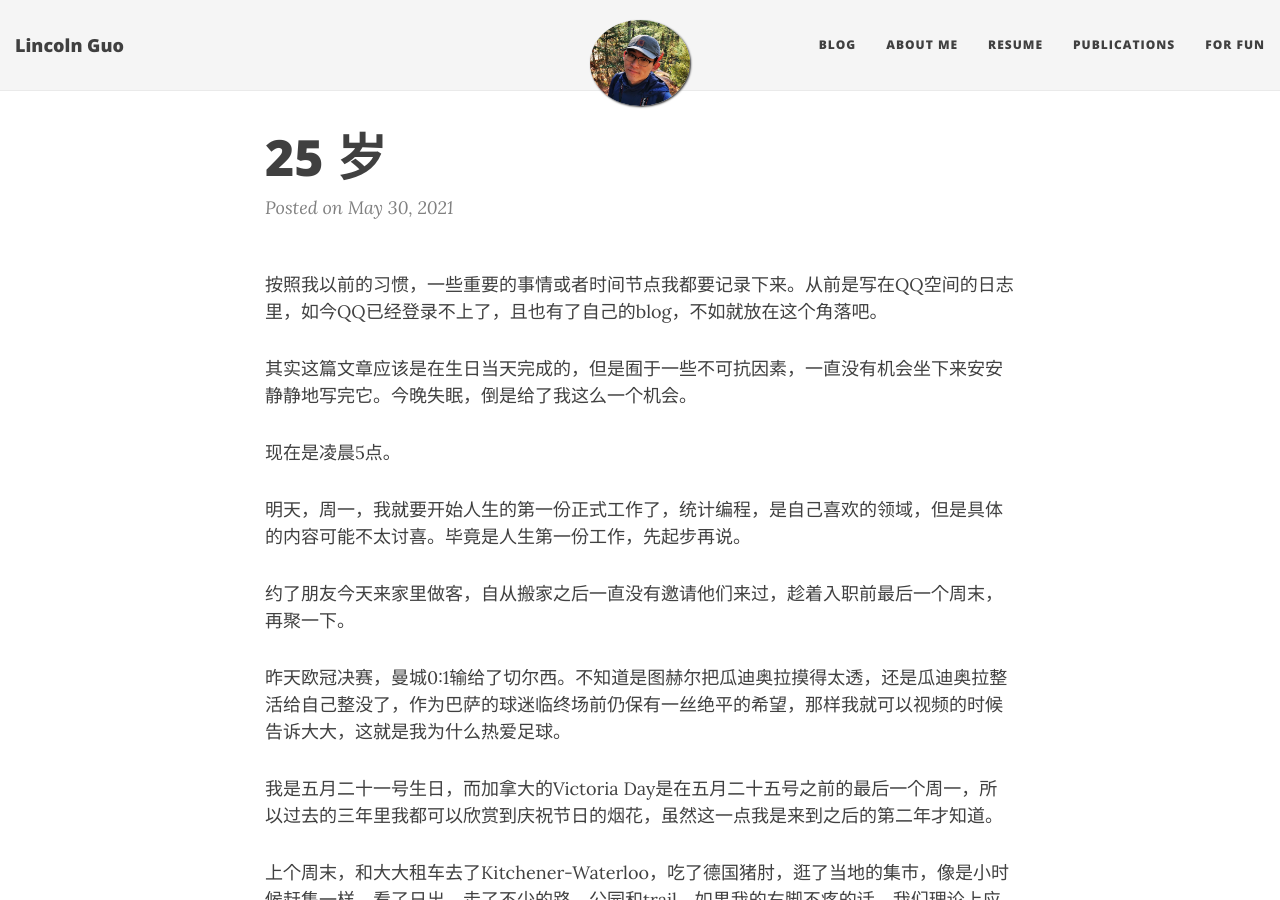
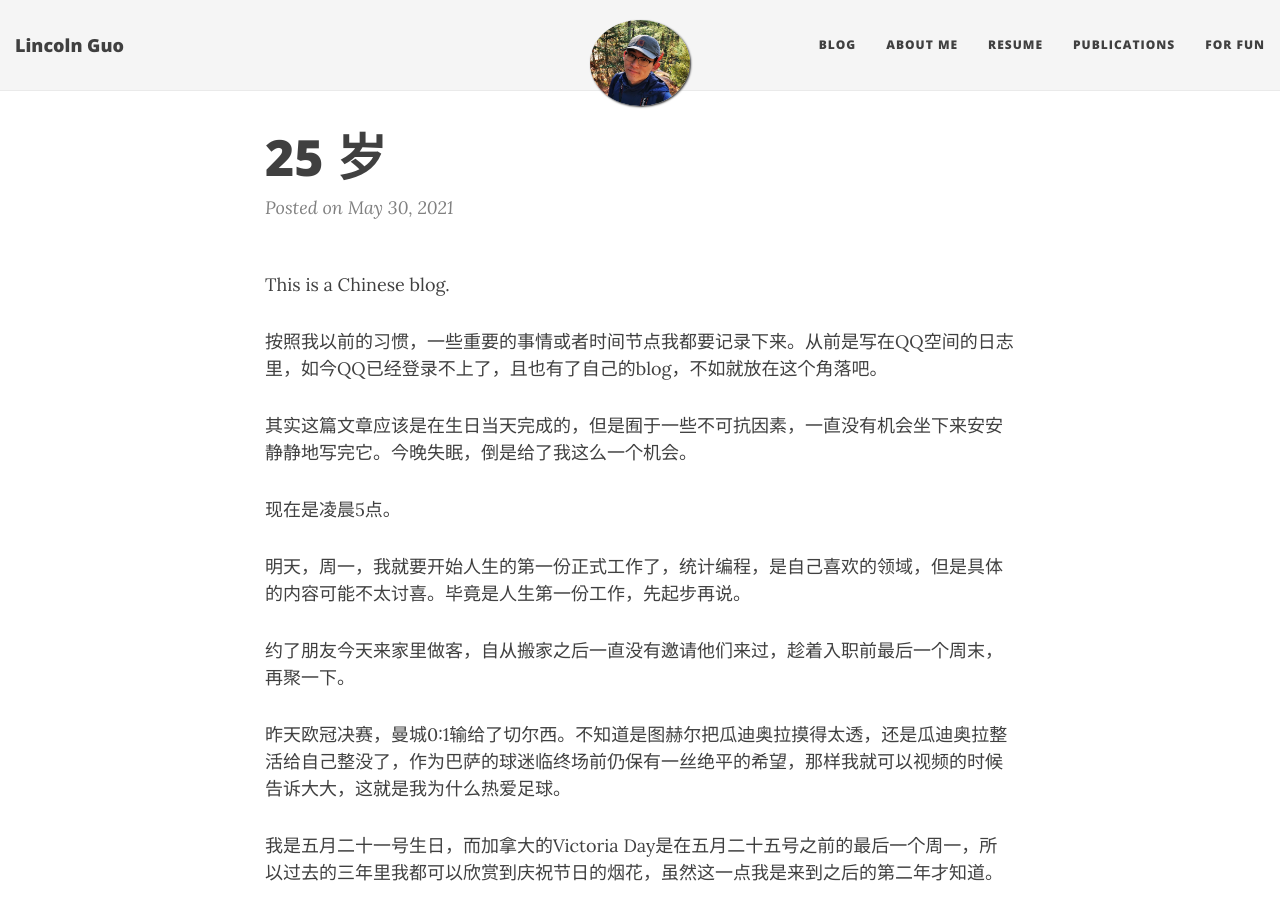
Before and after one commit to LinyiGuo96/LinyiGuo96.github.io, a Jekyll site: the page built from _posts/2021-05-30-25岁小记.md, in a window 1280 px wide and 900 px high. Built offline with Jekyll 4.4.1, drawn with Linux system fonts in a browser that asks for light colours; nearby versions of some CDN libraries; comment, search, counter and statistics services are not loaded.

Commit message:
Update 2021-05-30-25岁小记.md

```diff
--- a/_posts/2021-05-30-25岁小记.md
+++ b/_posts/2021-05-30-25岁小记.md
@@ -2,6 +2,7 @@
 layout: post
 title: 25 岁
 ---
+This is a Chinese blog.
 
 按照我以前的习惯，一些重要的事情或者时间节点我都要记录下来。从前是写在QQ空间的日志里，如今QQ已经登录不上了，且也有了自己的blog，不如就放在这个角落吧。
 
```
